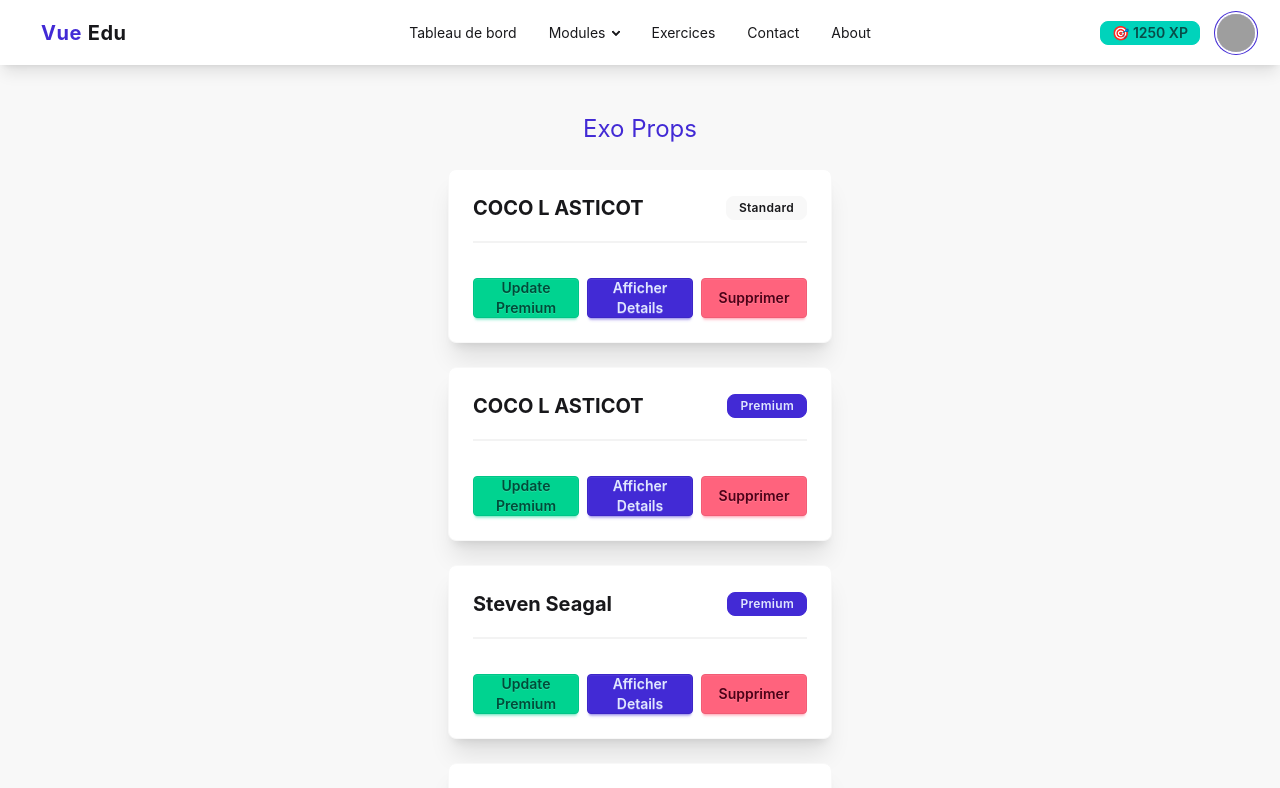
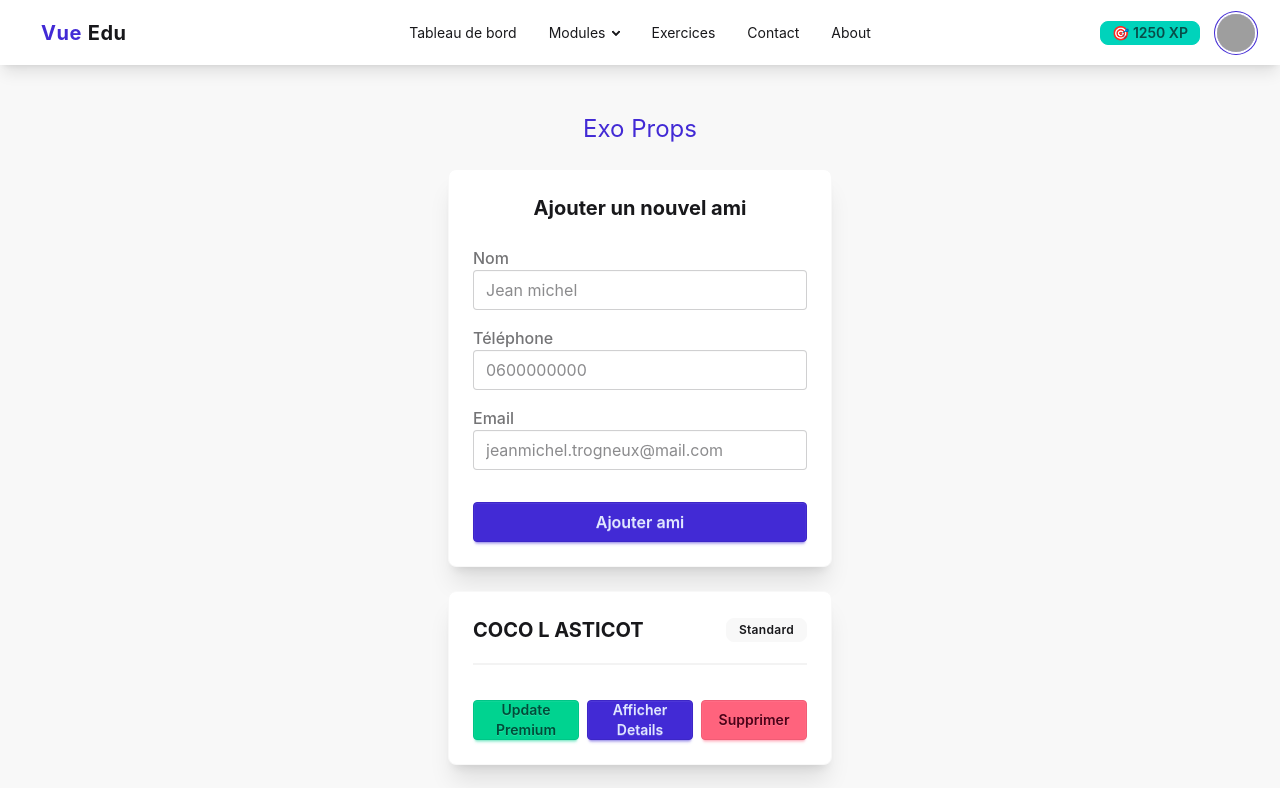
Before and after one commit to underfr/cda-noname-vuejs, a Vue app: page /friend in a window 1280 px wide. Shown: the top 788 px of the page. Built offline with nearby package versions, Linux system fonts and the light colour scheme; grey boxes are pictures that could not be loaded.

Commit message:
Ex: Props + bonus

```diff
--- /dev/null
+++ b/src/components/NewFriend.vue
@@ -0,0 +1,85 @@
+<template>
+  <div
+    class="card w-full max-w-sm bg-base-100 shadow-xl border border-base-200"
+  >
+    <div class="card-body gap-4">
+      <h2 class="card-title text-xl font-bold justify-center mb-2">
+        Ajouter un nouvel ami
+      </h2>
+
+      <div class="form-control w-full">
+        <label class="label font-medium" for="name">
+          <span class="label-text text-base">Nom</span>
+        </label>
+        <input
+          type="text"
+          id="name"
+          placeholder="Jean michel"
+          name="name"
+          v-model="name"
+          class="input input-bordered w-full focus:input-primary text-base"
+        />
+      </div>
+
+      <div class="form-control w-full">
+        <label class="label font-medium" for="tel">
+          <span class="label-text text-base">Téléphone</span>
+        </label>
+        <input
+          type="text"
+          id="tel"
+          placeholder="0600000000"
+          name="tel"
+          v-model="tel"
+          class="input input-bordered w-full focus:input-primary text-base"
+        />
+      </div>
+
+      <div class="form-control w-full">
+        <label class="label font-medium" for="email">
+          <span class="label-text text-base">Email</span>
+        </label>
+        <input
+          type="email"
+          id="email"
+          placeholder="jeanmichel.trogneux@mail.com"
+          name="email"
+          v-model="email"
+          class="input input-bordered w-full focus:input-primary text-base"
+        />
+      </div>
+
+      <div class="card-actions w-full mt-4">
+        <button class="btn btn-primary w-full text-base" @click="submitForm">
+          Ajouter ami
+        </button>
+      </div>
+    </div>
+  </div>
+</template>
+
+<script setup>
+import { ref } from "vue";
+
+const name = ref("");
+const tel = ref("");
+const email = ref("");
+
+const emit = defineEmits(["addFriend"]);
+
+function submitForm() {
+  if (name.value.trim() === "") return;
+
+  emit("addFriend", {
+    name: name.value,
+    phone: tel.value,
+    email: email.value,
+  });
+
+  name.value = "";
+  tel.value = "";
+  email.value = "";
+}
+</script>
+
+<style lang="css" scoped></style>
--- a/src/views/exercices/FriendProps.vue
+++ b/src/views/exercices/FriendProps.vue
@@ -1,6 +1,11 @@
 <template>
   <div class="flex flex-col items-center gap-6 p-4">
     <h1 class="text-primary text-2xl">Exo Props</h1>
+    <div class="w-full max-w-sm">
+      <NewFriend
+      @addFriend="addFriend"
+      />
+    </div>
     <div v-for="friend in lesAmis" :key="friend.id" class="w-full max-w-sm">
       <OneFriend
       v-bind="friend"
@@ -13,6 +18,7 @@
 
 <script setup>
 import OneFriend from "../../components/OneFriend.vue";
+import NewFriend from "../../components/NewFriend.vue";
 import { ref } from "vue";
 
 const lesAmis = ref([
@@ -77,6 +83,16 @@ function togglePremiumStatus(id){
 function removeFriend(id){
   lesAmis.value = lesAmis.value.filter(friend=>friend.id !== id)
 }
+
+function addFriend(data){
+  const newFriend = {
+    id: Math.random().toString(36).substring(2,9),
+    name: data.name,
+    phone: data.phone,
+    email: data.email
+  }
+  lesAmis.value.push(newFriend)
+}
 </script>
 
 <style lang="css" scoped></style>
```
